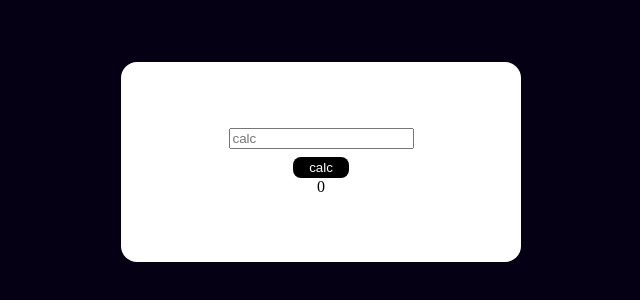
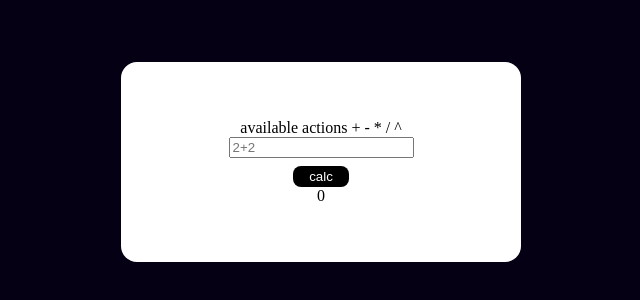
Before and after one commit to ogiusek/1h_js_school_calculator, a plain HTML site: page index.html in a window 1280 px wide. Shown: the part 238-538 px from the top of the page, without its empty margins (319-959 px from the left). Drawn offline with Linux system fonts and the light colour scheme.

Commit message:
added list of actions

```diff
--- a/index.html
+++ b/index.html
@@ -58,7 +58,8 @@
 
 <body>
   <div class="main">
-    <input id="input" placeholder="calc" oninput="onInput()" />
+    <p>available actions + - * / ^</p>
+    <input id="input" placeholder="2+2" oninput="onInput()" />
     <button onclick="calc()">calc</button>
     <p id="result">0</p>
   </div>
```
